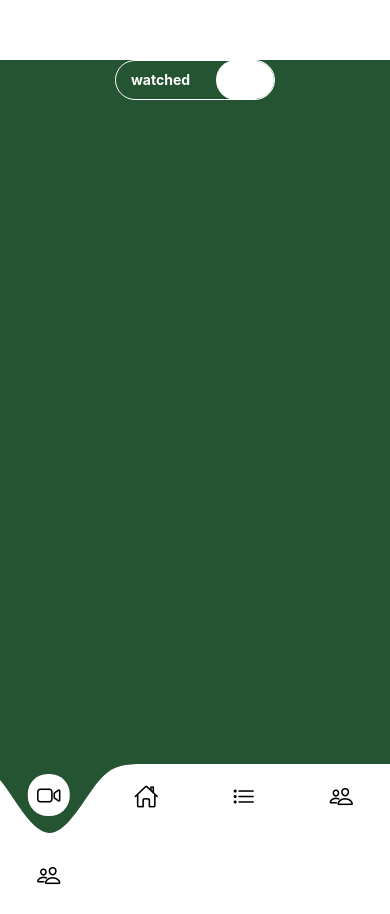
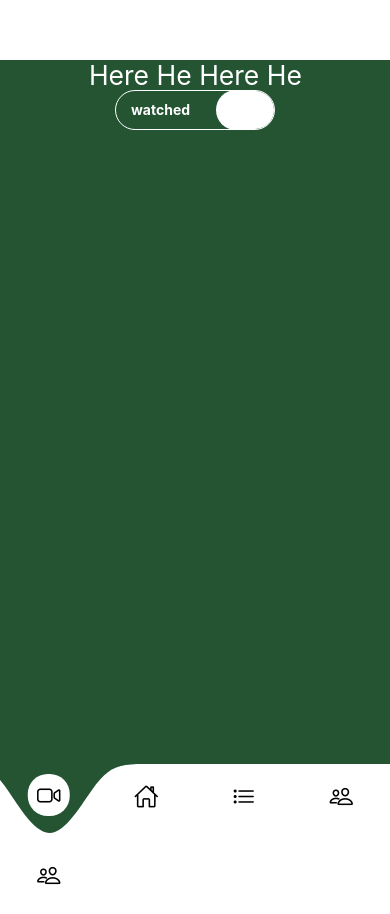
Before and after one commit to seanbb88/ReactNativeSharedUI, a React Native app: screen / in a window 390 px wide. Built offline with nearby package versions, Linux system fonts and the light colour scheme.

Commit message:
add breathing effect

```diff
--- a/App.tsx
+++ b/App.tsx
@@ -1,4 +1,4 @@
-import { StyleSheet, View } from 'react-native';
+import { StyleSheet, View, Text } from 'react-native';
 import { GestureHandlerRootView } from 'react-native-gesture-handler';
 import { useFonts } from 'expo-font';
 import { useCallback, useEffect, useState } from 'react';
@@ -9,7 +9,7 @@ import Iconicons from '@expo/vector-icons/Ionicons'
 // AVAILABLE COMPONENTS - HIDE/SHOW BY COMMENTING THEM OUT
 import AppButton from './components/Button/Button';
 import { AppTitle, FullScreenLoader, PaqeLoader } from './components';
-import { TabBar, FadeView, LiquidSwipe, AnimatedInput, NowPlayingLoader } from './animations';
+import { TabBar, FadeView, LiquidSwipe, AnimatedInput, NowPlayingLoader, BreathingView } from './animations';
 import AnimatedToggle from './animations/toggle/AnimatedToggle/AnimatedToggle';
 
 
@@ -83,6 +83,7 @@ export default function App() {
             onChangeText={(text) => setInputValue(text)}
           />
         </View> */}
+        <BreathingView><Text style={{ color: 'white', fontSize: 25 }}>Here He Here He</Text></BreathingView>
         <AnimatedToggle
           optionOne='watched'
           optionTwo='unwatched'
--- /dev/null
+++ b/animations/breathing/BreathingView.tsx
@@ -0,0 +1,39 @@
+import React, { PropsWithChildren } from 'react';
+import { Animated, StyleSheet } from 'react-native';
+
+
+type BreathingViewProps = PropsWithChildren<{}>
+
+export const BreathingView = ({ children }: BreathingViewProps) => {
+    const scaleValue = new Animated.Value(1);
+
+    Animated.loop(
+        Animated.sequence([
+            Animated.timing(scaleValue, {
+                toValue: 1.1,
+                duration: 1000,
+                useNativeDriver: false,
+            }),
+            Animated.timing(scaleValue, {
+                toValue: 1,
+                duration: 1000,
+                useNativeDriver: false,
+            }),
+        ])
+    ).start();
+
+    return (
+        <Animated.View style={[styles.breathingContainer, { transform: [{ scale: scaleValue }] }]}>
+            {children}
+        </Animated.View>
+    );
+};
+
+const styles = StyleSheet.create({
+    breathingContainer: {
+        alignItems: 'center',
+        justifyContent: 'center',
+    },
+});
+
+export default BreathingView;
--- a/animations/index.ts
+++ b/animations/index.ts
@@ -5,5 +5,6 @@ import TabBar from './tabs/Tabs'
 import { AnimatedInput } from './input/AnimatedInput'
 import { AnimatedToggle } from './toggle/AnimatedToggle/AnimatedToggle'
 import { NowPlayingLoader } from './loaders/NowPlaying/NowPlayingLoader'
+import { BreathingView } from './breathing/BreathingView'
 
-export { AnimatedToggle, FadeView, SwipeableList, LiquidSwipe, TabBar, AnimatedInput, NowPlayingLoader }
+export { AnimatedToggle, FadeView, SwipeableList, LiquidSwipe, TabBar, AnimatedInput, NowPlayingLoader, BreathingView }
```
